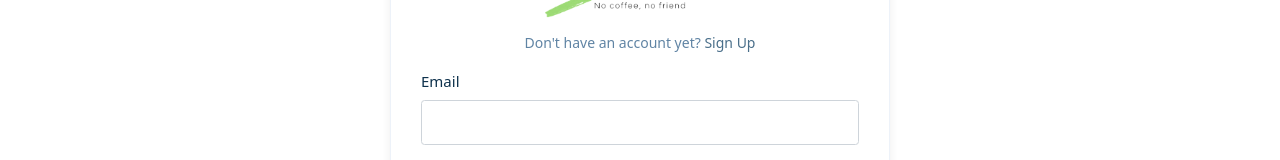
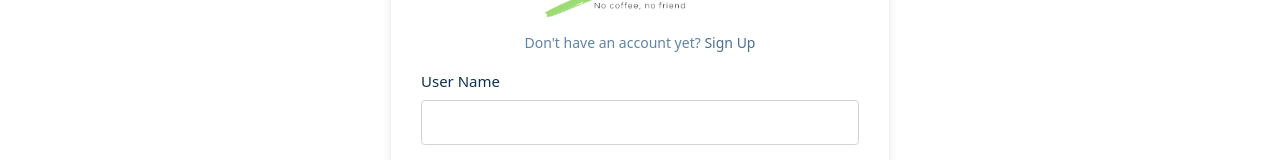
Before and after one commit to DaiTo141/coffe-management, a Next.js app in the folder client/: page /login in a window 1280 px wide. Shown: the part 404-564 px from the top of the page. Built offline with nearby package versions, Linux system fonts and the light colour scheme; what react-toast-notifications would draw is missing.

Commit message:
change email -> username

```diff
--- a/client/pages/login.js
+++ b/client/pages/login.js
@@ -16,8 +16,8 @@ const Login = () => {
   const alertContent = () => {
     if (isLogin) {
       MySwal.fire({
-        title: "Thank you!",
-        text: "You are login",
+        title: "Thành công",
+        text: "Bạn đã đăng nhập với username là:      password là:   ",
         icon: "success",
         // timer: 5000,
         timerProgressBar: true,
@@ -55,9 +55,10 @@ const Login = () => {
 
             <form>
               <div className="mb-3">
-                <label className="form-label">Email</label>
+                <label className="form-label">User Name</label>
                 <input
-                  type="email"
+                  name="username"
+                  type="text"
                   className="form-control"
                   id="exampleInputEmail1"
                   onChange={userType}
@@ -67,6 +68,7 @@ const Login = () => {
               <div className="mb-3">
                 <label className="form-label">Password</label>
                 <input
+                  name="password"
                   type="password"
                   className="form-control"
                   id="exampleInputPassword1"
```
